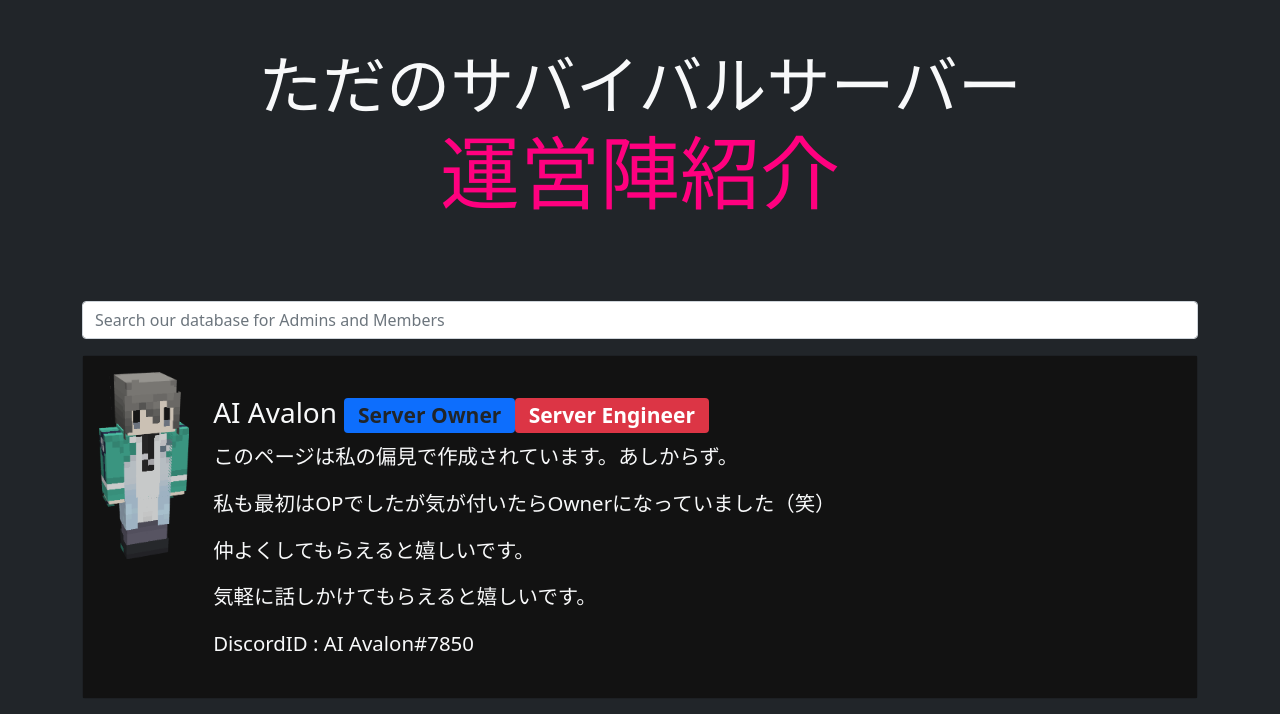
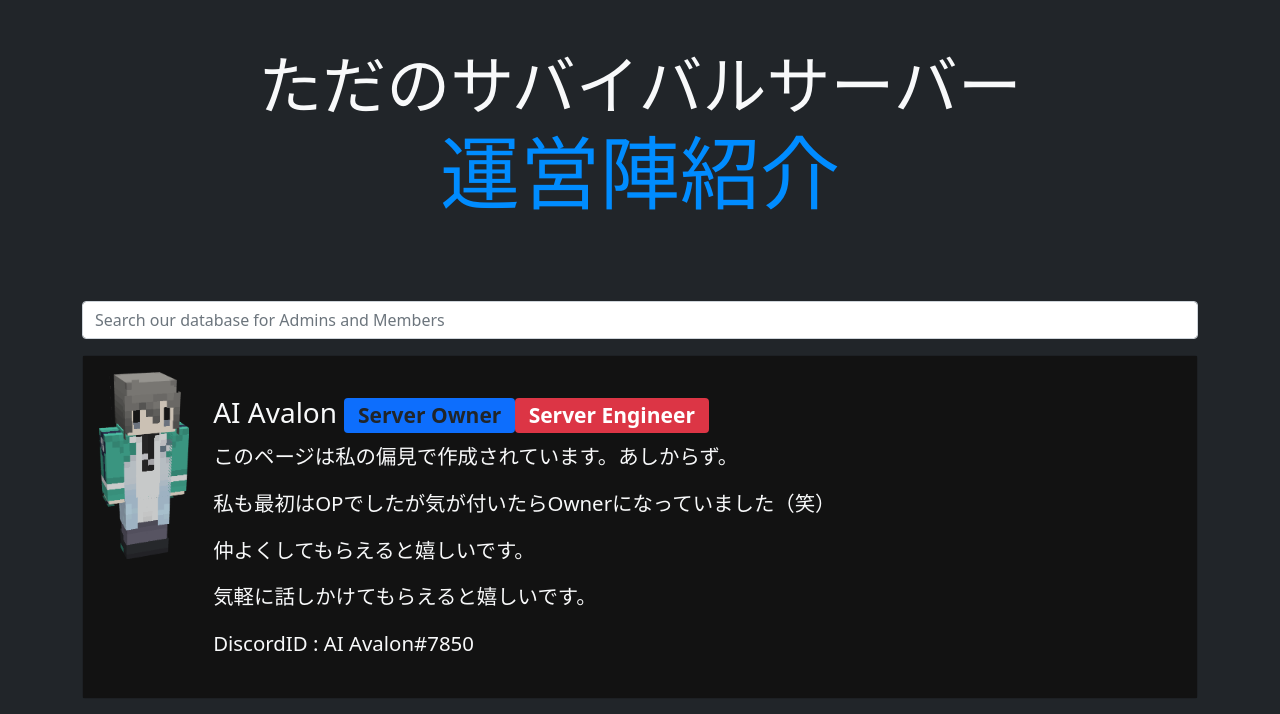
Before and after one commit to TadanoSurvival/TadanoSurvival.github.io, a plain HTML site: page members.html in a window 1280 px wide. Shown: the part 83-797 px from the top of the page. Drawn offline with nearby package versions, Linux system fonts and the light colour scheme; no server answers.

Commit message:
Update members.html

```diff
--- a/members.html
+++ b/members.html
@@ -87,7 +87,7 @@
     <section class="bg-dark text-light p-5 text-center">
         <div class="container">
             <h1 class="m-0 display-3">ただのサバイバルサーバー</h1>
-            <h1 class="display-1" style="color: #ff007f;">運営陣紹介</h1>
+            <h1 class="display-1" style="color: #008cff;">運営陣紹介</h1>
         </div>
     </section>
 
```
